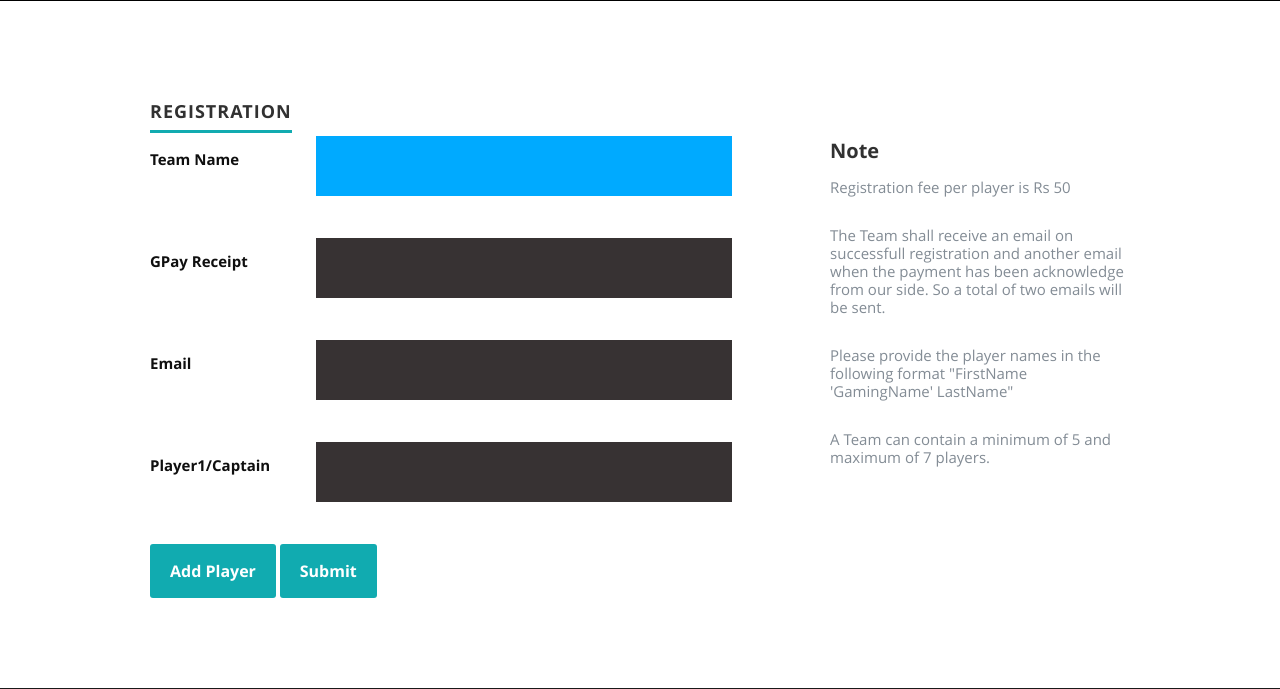
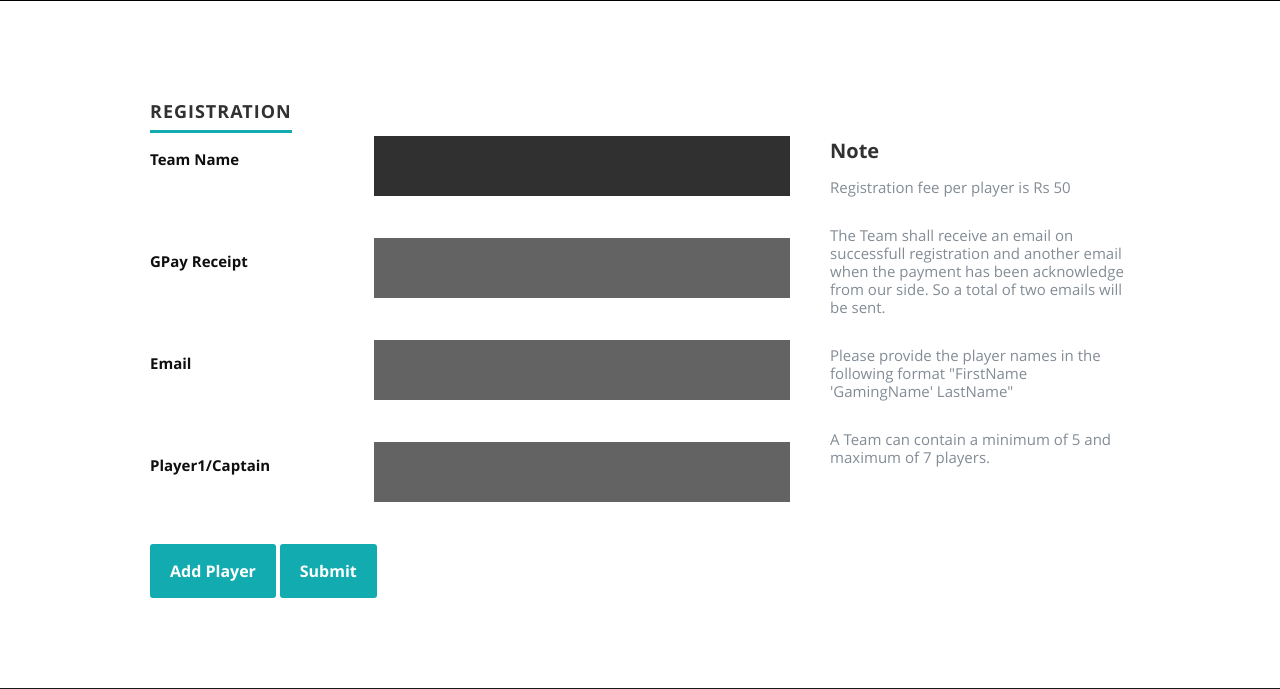
Before and after one commit to bumblebee211196/the-conquest2, a Flask app: page / in a window 1280 px wide. Shown: the part 799-1488 px from the top of the page. Run offline with Flask 2, Linux system fonts and the light colour scheme.

Commit message:
:bento: Adjust label width

```diff
--- a/static/css/layout.css
+++ b/static/css/layout.css
@@ -300,13 +300,13 @@ ul#nav li.current a {
     color: #0F0F0F;
     display: inline-block;
     float: left;
-    width: 26%;
+    width: 35%;
 }
 
 #register input {
     padding: 18px 20px;
     color: #EEEEEE;
-    background: #373233;
+    background: #636363;
     margin-bottom: 42px;
     border: 0;
     outline: none;
@@ -317,7 +317,7 @@ ul#nav li.current a {
 
 #register input:focus {
 	color: #FFFFFF;
-	background-color: #00AAFF;
+	background-color: #303030;
 }
 
 #register button.submit {
```
